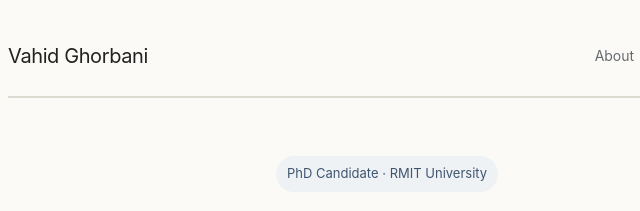
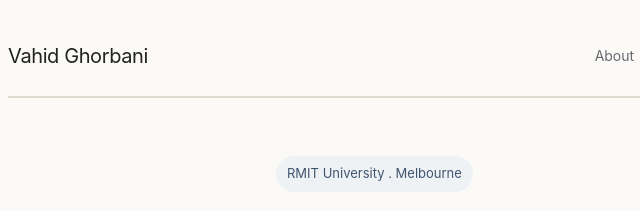
Before and after one commit to ghorbani-vahid/ghorbani-vahid.github.io, a plain HTML site: page index.html in a window 1280 px wide. Shown: the top 211 px of the page, 74-714 px from the left. Drawn offline with Linux system fonts and the light colour scheme.

Commit message:
Update index.html

```diff
--- a/index.html
+++ b/index.html
@@ -151,7 +151,7 @@ footer {
 
       <div>
       <div class="eyebrow">
-			PhD Candidate · RMIT University
+			 RMIT University . Melbourne
 			</div>
 
 			<h1>Robust Multi-Object Tracking Under Uncertainty and Adversarial Conditions</h1>
```
